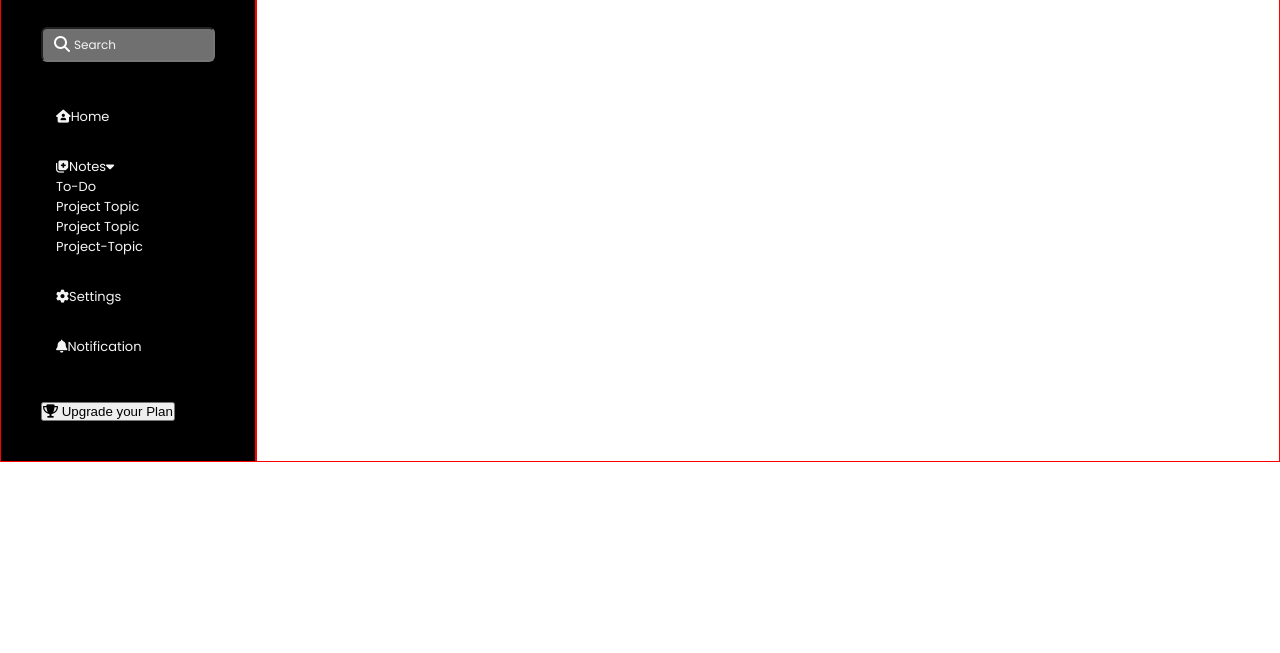
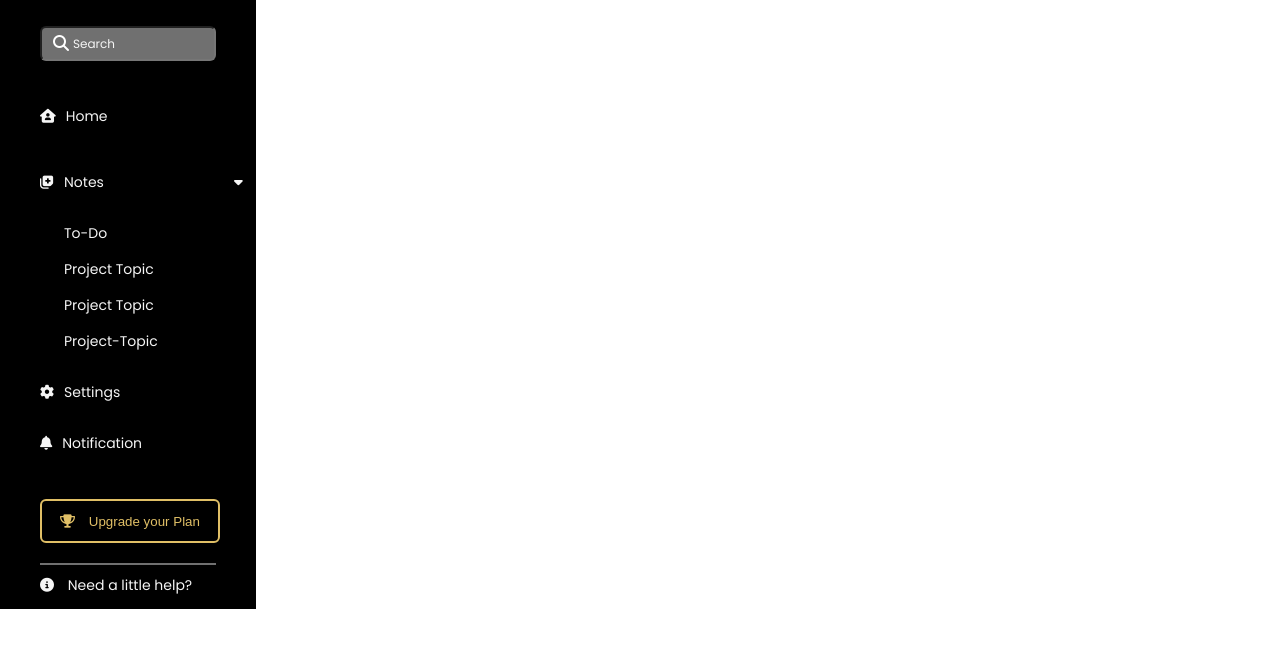
Before and after one commit to FolashadeOmoloja/Notelify, a plain HTML site: page index.html in a window 1280 px wide. Shown: the part 147-800 px from the top of the page. Drawn offline with nearby package versions, Linux system fonts and the light colour scheme; a web font is replaced by a local one.

Commit message:
new changes

```diff
--- a/index.html
+++ b/index.html
@@ -27,16 +27,17 @@
               </div>
               <div class="option-items">
                 <ul class="opts">
-                    <li class="opt"><i class="fa-solid fa-house-user"></i>Home</li>
-                    <li class="opt"><i class="fa-solid fa-notes-medical"></i>Notes<span class="fa-solid fa-caret-down"></span>
-                  <ul class="note-dropdown">
-                      <li class="note-drop-item">To-Do</li>
-                      <li class="note-drop-item">Project Topic</li>
-                      <li class="note-drop-item">Project Topic</li>
-                      <li class="note-drop-item">Project-Topic</li>
-                  </ul></li>
-                    <li class="opt"><i class="fa-solid fa-gear"></i>Settings</li>
-                    <li class="opt"><i class="fa-solid fa-bell"></i>Notification</li>
+                    <li class="opt sp"><i class="fa-solid fa-house-user"></i>Home</li>
+                    <li class="opt "><div class="sp sp-1"><i class="fa-solid fa-notes-medical"></i>Notes<span class="fa-solid fa-caret-down"></span></div>
+                        <ul class="note-dropdown">
+                            <li class="note-drop-item">To-Do</li>
+                            <li class="note-drop-item">Project Topic</li>
+                            <li class="note-drop-item">Project Topic</li>
+                            <li class="note-drop-item">Project-Topic</li>
+                        </ul>
+                    </li>
+                    <li class="opt sp"><i class="fa-solid fa-gear"></i>Settings</li>
+                    <li class="opt sp"><i class="fa-solid fa-bell"></i>Notification</li>
                </ul>
               </div>
             </section>
@@ -48,6 +49,11 @@
 
 
             </section>
+            <div class="help">
+                <i class="fa-solid fa-circle-info"></i>
+                <span >Need a little help?</span>
+            </div>
+
       </section>
       <section class="right-section">
           <header>
--- a/style.css
+++ b/style.css
@@ -14,20 +14,22 @@
   --mint-green: #b3f82a;
   --black-bg: #0e100d;
   --whity: #707070;
+  --light-orange: #e0bf66;
   --poppings: 'Poppins', sans-serif;
   --playfair: 'Playfair Display', serif;
 }
 
 .wrapper{
     display:flex;
-
-    /* max-width:1440;
-    width: 100%; */
 }
 
 .left-section, .right-section{
-    border: 1px solid red;
+    /* border: 1px solid red; */
     padding: 2.5rem;
+}
+
+.left-section{
+    padding-bottom: 0.8rem;
 }
 
 .left-section{
@@ -108,6 +110,91 @@
 }
 
 .opt{
-  font-size: 13px;
-  padding: 15px;
+  font-size: 14px;
+  padding: 15px 0;
 }
+
+.opt i, .help i{
+    margin-right: 10px;
+}
+
+.opt span{
+    position: relative;
+    left: 130px;
+}
+
+.sp-1{
+    padding-top: 15px;
+    padding-bottom: 15px;
+}
+
+.left-section .opt:hover{
+    position: relative;
+}
+
+.sp{
+    transition: 0 all ease-in;
+}
+
+.sp:hover{
+    background-color: #707070a7;
+    border-left: 4px solid var(--mint-green);
+    box-sizing: content-box;
+    position: absolute;
+    left: -2.5rem;
+    right: -2.5rem;
+    padding-left: 2.5rem;
+    padding-right: 2.2rem;
+    width: 100%;
+
+
+}
+
+.opt .sp:hover + .note-dropdown {
+    margin-top: 65px;
+}
+
+
+.note-dropdown{
+    margin-left: 24px;
+}
+
+.note-drop-item{
+    margin-top: 15px;
+}
+
+.ad{
+    border-bottom: 2px solid var(--whity);
+    padding-bottom: 20px;
+    margin-bottom: 10px;
+}
+
+.btn-1{
+    width: 100%;
+    height: 20px;
+    box-sizing: content-box;
+    border: 2px solid var(--light-orange);
+    color: var(--light-orange);
+    border-radius: 6px;
+    background: transparent;
+    padding-top: 10px;
+    padding-bottom: 10px;
+    transition: 0.5s all ease;
+}
+.btn-1 i{
+    margin-right: 10px;
+}
+.btn-1:hover{
+    border: 2px solid var(--mint-green);
+    background: #b3f82a9d;
+    font-weight: bold;
+    color: white;
+
+}
+
+.help{
+    font-family: var(--poppings);
+    font-size: 14px;
+}
+
+/* Right section */
```
Also changed, not shown: images/notes.PNG (added).
